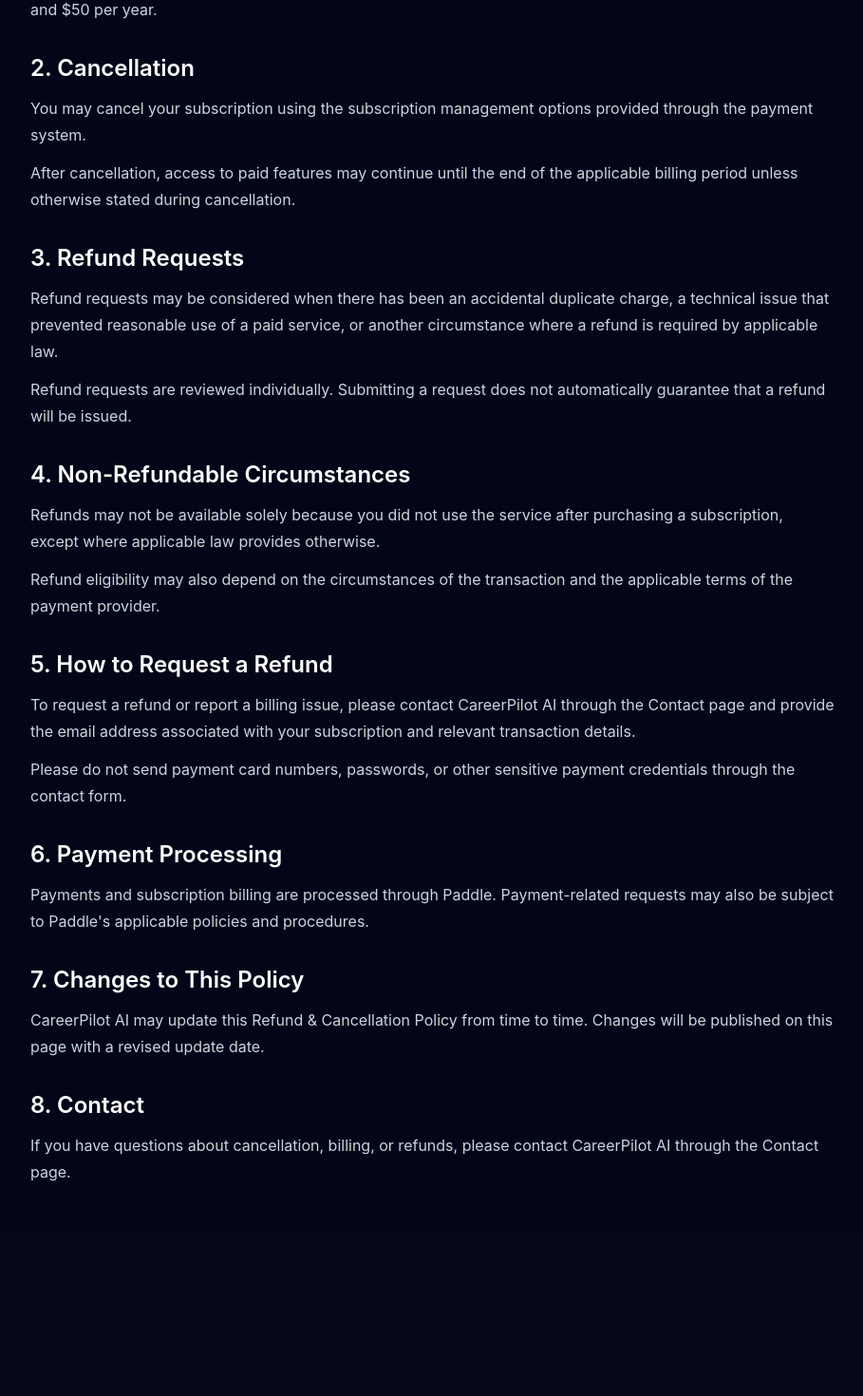
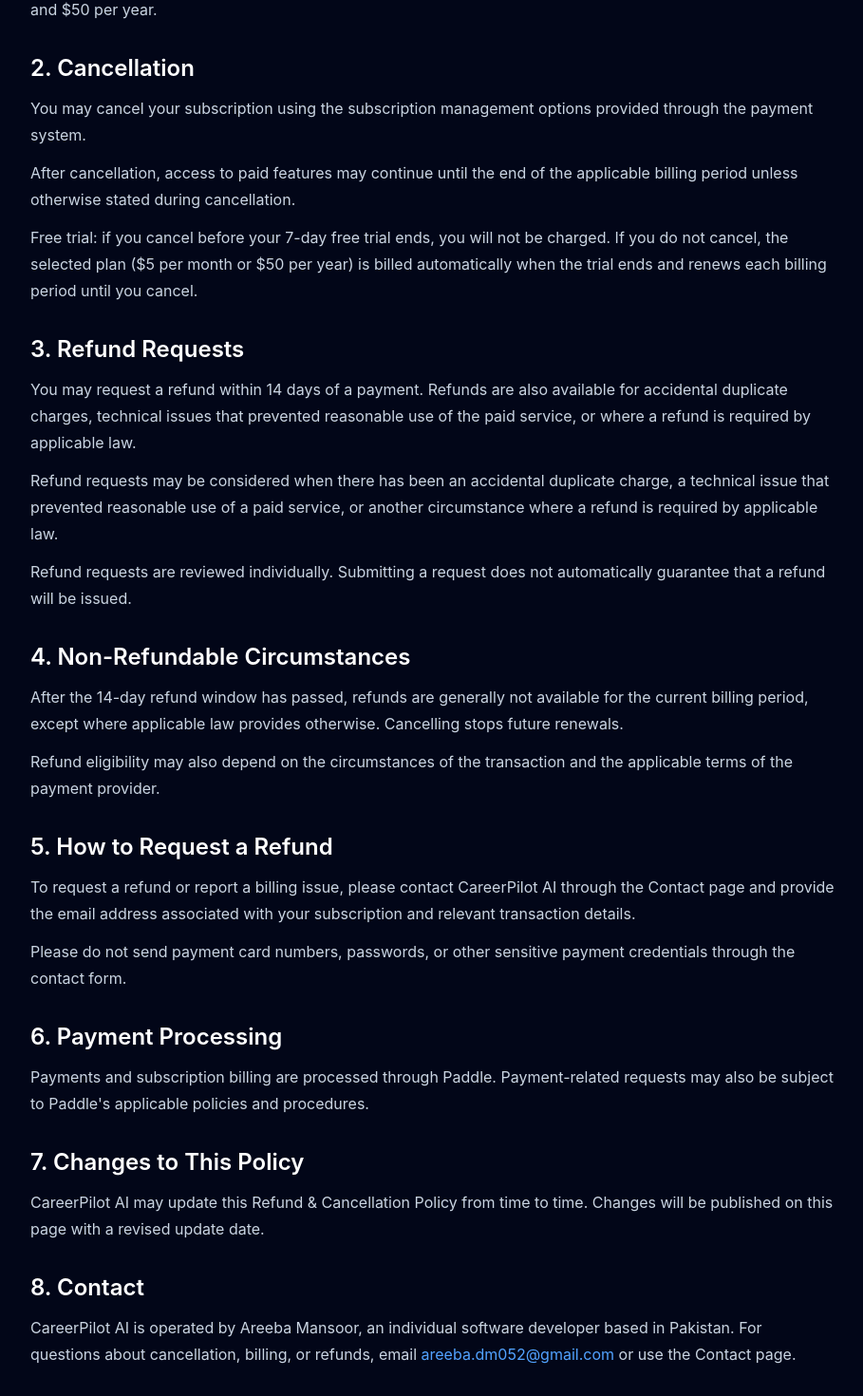
Before and after one commit to areebamansoor49-eng/CareerPilot_AI, a React (Vite) app in the folder frontend/: page /refund-policy in a window 1280 px wide. Shown: the part 291-1761 px from the top of the page at 95% size, without its empty margins (184-1093 px from the left). Before the commit the page ends 1587 px from the top, so only its background shows below. Built offline with nearby package versions, Linux system fonts and the light colour scheme; no server answers.

Commit message:
Update frontend pages and subscription UI

```diff
--- a/frontend/src/components/Footer.tsx
+++ b/frontend/src/components/Footer.tsx
@@ -146,10 +146,10 @@ function Footer() {
 
         {/* Bottom */}
         <div className="border-t border-white/10 mt-14pt-7 flex flex-col md:flex-row justify-between items-center gap-4 text-gray-500">
-          <p className="text-center md:text-left">
-            © 2026 CareerPilot AI. Founded & Created by Areeba Mansoor.
-            All rights reserved.
-          </p>
+         <p className="text-center md:text-left">
+  © 2026 CareerPilot AI. Founded & Created by Areeba Mansoor.
+  Contact: areeba.dm052@gmail.com. All rights reserved.
+</p>
 
           <div className="flex flex-wrap justify-center gap-6">
             <Link
--- a/frontend/src/components/SubscriptionModal.tsx
+++ b/frontend/src/components/SubscriptionModal.tsx
@@ -383,11 +383,15 @@ function SubscriptionModal({
         </button>
 
         <p className="mt-3 text-center text-xs leading-5 text-slate-500">
-          Secure payment through Paddle •
-          Payment method required • No charge
-          during the 7-day trial • Automatically
-          renews after trial unless cancelled
-        </p>
+  Secure payment through Paddle •
+  Payment method required • No charge
+  during the 7-day trial • Automatically
+  renews after trial unless cancelled. By continuing you
+  agree to our{" "}
+  <a href="/terms" target="_blank" rel="noreferrer" className="underline hover:text-slate-300">Terms</a>
+  {" "}and{" "}
+  <a href="/refund-policy" target="_blank" rel="noreferrer" className="underline hover:text-slate-300">Refund Policy</a>.
+</p>
 
       </div>
     </div>
--- a/frontend/src/pages/Home.tsx
+++ b/frontend/src/pages/Home.tsx
@@ -1,9 +1,9 @@
 import Navbar from "../components/Navbar";
 import Hero from "../components/Hero";
-import Stats from "../components/Stats";
+// import Stats from "../components/Stats";
 import ReviewSlider from "../components/ReviewSlider";
 
-import TrustedBy from "../components/TrustedBy";
+// import TrustedBy from "../components/TrustedBy";
 import Testimonials from "../components/Testimonials";
 import Footer from "../components/Footer";
 
@@ -13,9 +13,9 @@ function Home() {
       <Navbar />
       <main>
         <Hero />
-        <Stats />
+        {/* <Stats /> */}
 
-        <TrustedBy />
+        {/* <TrustedBy /> */}
         <Testimonials />
         <ReviewSlider />
       </main>
--- a/frontend/src/pages/Privacy.tsx
+++ b/frontend/src/pages/Privacy.tsx
@@ -67,7 +67,10 @@ function Privacy() {
 
            <p className="mt-4 leading-8 text-slate-400">
   In this policy, "CareerPilot AI", "we", "our" or "us" refers
-              to the CareerPilot AI platform and its operators.
+  to the CareerPilot AI platform and its operator, Areeba
+  Mansoor, an individual software developer based in Pakistan,
+  who acts as the data controller for personal information
+  processed through the service.
 </p>
           </section>
 
@@ -263,6 +266,13 @@ function Privacy() {
               chooses to sign in using Google. Third-party services may
               process information according to their own privacy policies.
             </p>
+              <p className="mt-4 leading-8 text-slate-400">
+  Payments and subscription billing are handled by Paddle, which
+  acts as merchant of record. We do not receive or store your
+  full payment card details. Resume and career content you submit
+  for analysis may be sent to third-party AI providers solely to
+  generate your results.
+</p>
 
             <p className="mt-4 leading-8 text-slate-400">
               We do not sell users' personal information.
@@ -362,8 +372,14 @@ function Privacy() {
 
            <p className="leading-8 text-slate-400">
   If you have questions, concerns or requests regarding this
-              Privacy Policy or your personal information, please contact
-              CareerPilot AI through our Contact page.
+  Privacy Policy or your personal information, email{" "}
+  <a
+    href="mailto:areeba.dm052@gmail.com"
+    className="text-blue-400 hover:text-blue-300"
+  >
+    areeba.dm052@gmail.com
+  </a>{" "}
+  or contact CareerPilot AI through our Contact page.
 </p>
 
             <Link
@@ -392,10 +408,9 @@ function Privacy() {
 
         <div className="mt-12 text-center">
           <p className="text-sm leading-6 text-slate-500">
-            This Privacy Policy is intended to transparently describe
-            CareerPilot AI's current and planned privacy practices. It is not
-            legal advice. Applicable privacy requirements may vary depending
-            on where our users are located.
+  This Privacy Policy describes how CareerPilot AI handles
+  personal information. Applicable privacy requirements may vary
+  depending on where our users are located.
 </p>
         </div>
 
--- a/frontend/src/pages/RefundPolicy.tsx
+++ b/frontend/src/pages/RefundPolicy.tsx
@@ -49,12 +49,26 @@ function RefundPolicy() {
               billing period unless otherwise stated during
               cancellation.
             </p>
+              <p className="mt-3">
+  Free trial: if you cancel before your 7-day free trial ends,
+  you will not be charged. If you do not cancel, the selected
+  plan ($5 per month or $50 per year) is billed automatically
+  when the trial ends and renews each billing period until you
+  cancel.
+</p>
           </section>
 
           <section>
             <h2 className="text-2xl font-semibold text-white">
               3. Refund Requests
             </h2>
+             <p className="mt-3">
+  You may request a refund within 14 days of a payment. Refunds
+  are also available for accidental duplicate charges, technical
+  issues that prevented reasonable use of the paid service, or
+  where a refund is required by applicable law.
+</p>
+
 
             <p className="mt-3">
               Refund requests may be considered when there
@@ -77,11 +91,11 @@ function RefundPolicy() {
             </h2>
 
             <p className="mt-3">
-              Refunds may not be available solely because
-              you did not use the service after purchasing a
-              subscription, except where applicable law
-              provides otherwise.
-            </p>
+  After the 14-day refund window has passed, refunds are
+  generally not available for the current billing period, except
+  where applicable law provides otherwise. Cancelling stops
+  future renewals.
+</p>
 
             <p className="mt-3">
               Refund eligibility may also depend on the
@@ -141,11 +155,18 @@ function RefundPolicy() {
               8. Contact
             </h2>
 
-            <p className="mt-3">
-              If you have questions about cancellation,
-              billing, or refunds, please contact CareerPilot
-              AI through the Contact page.
-            </p>
+           <p className="mt-3">
+  CareerPilot AI is operated by Areeba Mansoor, an individual
+  software developer based in Pakistan. For questions about
+  cancellation, billing, or refunds, email{" "}
+  <a
+    href="mailto:areeba.dm052@gmail.com"
+    className="text-blue-400 hover:text-blue-300"
+  >
+    areeba.dm052@gmail.com
+  </a>{" "}
+  or use the Contact page.
+</p>
           </section>
         </div>
       </div>
--- a/frontend/src/pages/Terms.tsx
+++ b/frontend/src/pages/Terms.tsx
@@ -87,6 +87,16 @@ function Terms() {
               payment and billing terms presented during
               checkout.
             </p>
+            <p className="mt-3">
+  Free trial: paid plans include a 7-day free trial. A payment
+  method is required to start the trial and you will not be
+  charged during the trial. Unless you cancel before the trial
+  ends, your subscription will automatically convert to the
+  selected paid plan ($5 per month or $50 per year) and renew
+  every billing period until cancelled. Paddle acts as the
+  merchant of record and processes all payments.
+</p>
+
           </section>
 
           <section>
@@ -177,10 +187,17 @@ function Terms() {
             </h2>
 
             <p className="mt-3">
-              If you have questions about these Terms of
-              Service, please contact CareerPilot AI through
-              the Contact page.
-            </p>
+  CareerPilot AI is operated by Areeba Mansoor, an individual
+  software developer based in Pakistan. If you have questions
+  about these Terms of Service, please contact us at{" "}
+  <a
+    href="mailto:areeba.dm052@gmail.com"
+    className="text-blue-400 hover:text-blue-300"
+  >
+    areeba.dm052@gmail.com
+  </a>{" "}
+  or through the Contact page.
+</p>
           </section>
         </div>
       </div>
```
Lines whose indentation alone changed are shown as unchanged.
